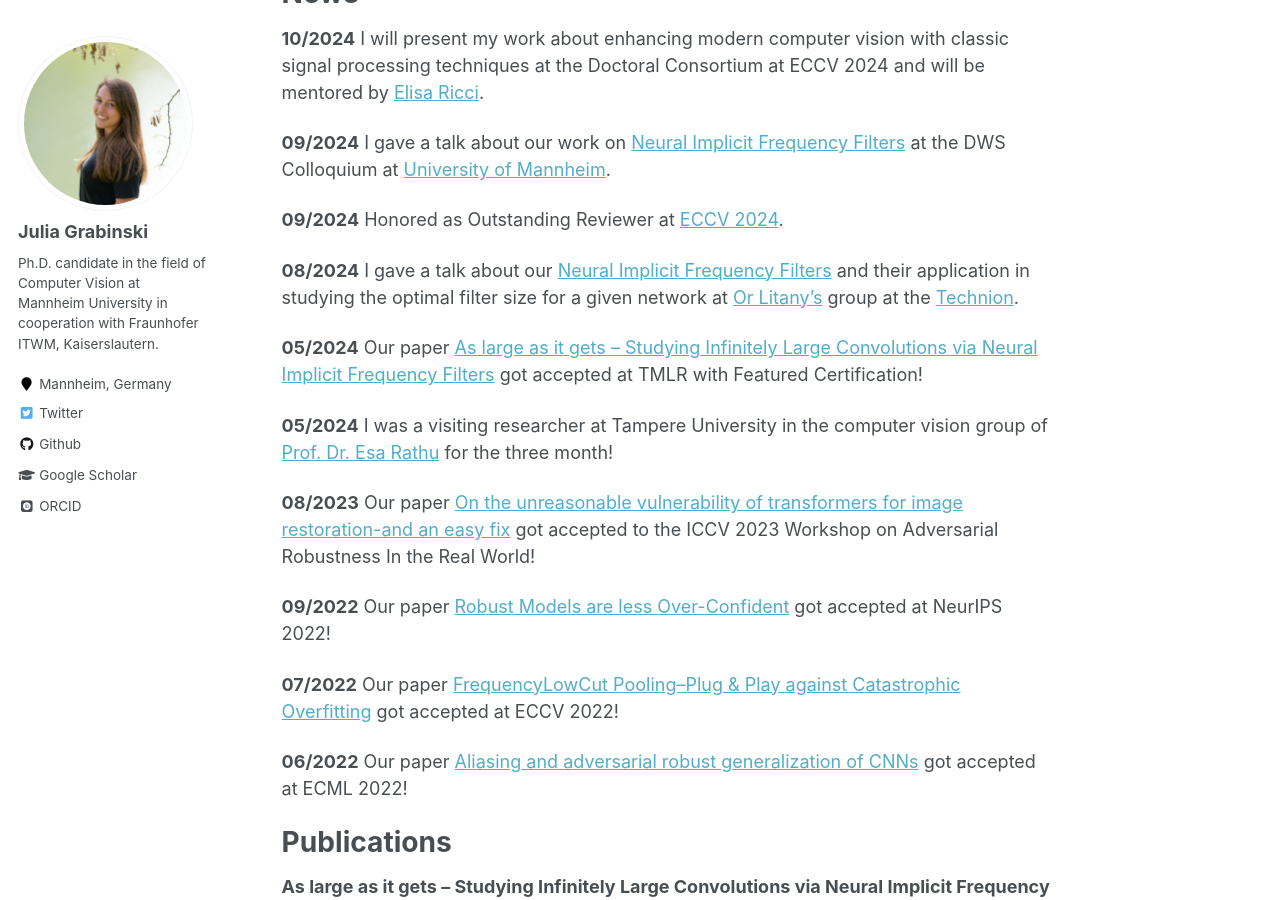
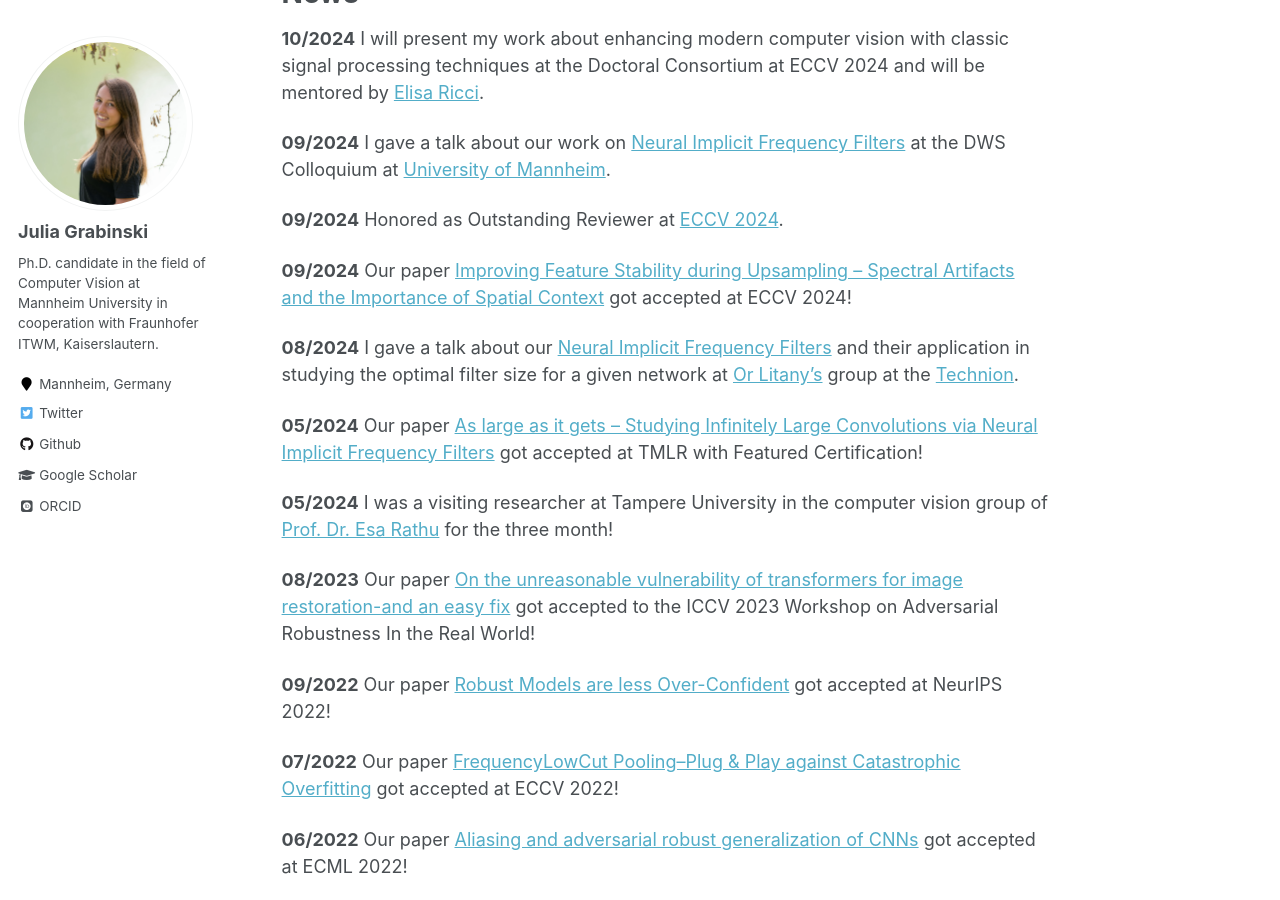
Before and after one commit to GeJulia/gejulia.github.io, a Jekyll site: the page built from _pages/about.md, in a window 1280 px wide and 900 px high, scrolled down 526 px. Built offline with Jekyll 4.4.1, drawn with Linux system fonts in a browser that asks for light colours; some web fonts are replaced.

Commit message:
update news

```diff
--- a/_pages/about.md
+++ b/_pages/about.md
@@ -20,6 +20,8 @@ News
 **09/2024** I gave a talk about our work on [Neural Implicit Frequency Filters](https://openreview.net/forum?id=xRy1YRcHWj) at the DWS Colloquium at [University of Mannheim](https://www.uni-mannheim.de/dws/).
 
 **09/2024** Honored as Outstanding Reviewer at [ECCV 2024](https://eccv.ecva.net/Conferences/2024/Reviewers#all-outstanding-reviewers).
+
+**09/2024** Our paper [Improving Feature Stability during Upsampling – Spectral Artifacts and the Importance of Spatial Context](https://www.ecva.net/papers/eccv_2024/papers_ECCV/papers/07582.pdf) got accepted at ECCV 2024!
 
 **08/2024** I gave a talk about our [Neural Implicit Frequency Filters](https://openreview.net/forum?id=xRy1YRcHWj) and their application in studying the optimal filter size for a given network at [Or Litany's](https://orlitany.github.io/) group at the [Technion](https://www.cs.technion.ac.il/people/faculty/#:~:text=of%20visual%20tasks.-,Or%20Litany,-Senior%20Lecturer).
 
```
